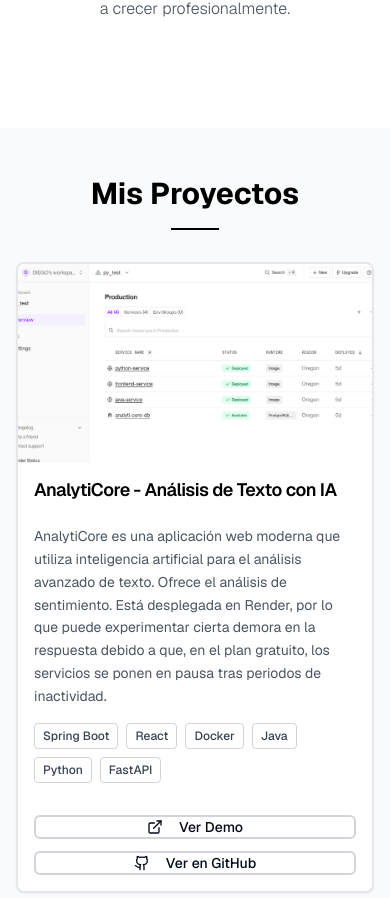
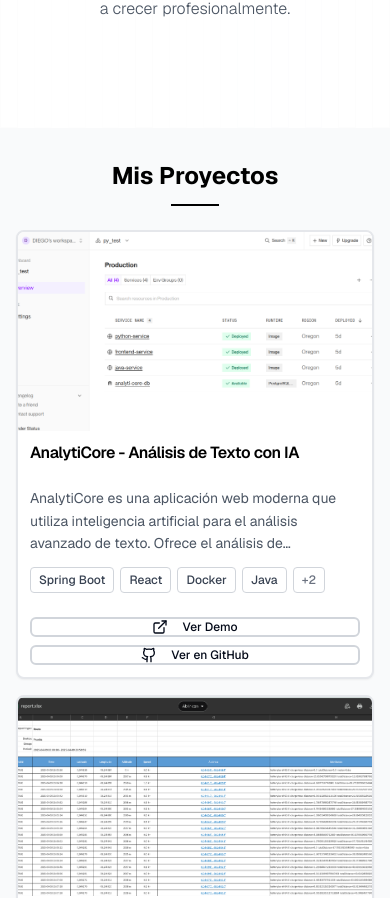
Before and after one commit to DiegoSteven/Portafolio, a Next.js app: page / in a window 390 px wide. Shown: the part 5572-6470 px from the top of the page. Built offline with nearby package versions, Linux system fonts and the light colour scheme.

Commit message:
Correciones finales

```diff
--- a/components/hero-section.tsx
+++ b/components/hero-section.tsx
@@ -111,6 +111,8 @@ export function HeroSection() {
               <a
                 key={label}
                 href={href}
+                target="_blank"
+                rel="noopener noreferrer"
                 className="w-12 h-12 border-2 border-gray-300 rounded-full flex items-center justify-center text-gray-600 hover:border-black hover:text-black transition-all duration-300 transform hover:scale-110 hover:rotate-12 group relative"
                 aria-label={label}
                 style={{ animationDelay: `${index * 100}ms` }}
--- a/components/projects-section.tsx
+++ b/components/projects-section.tsx
@@ -16,23 +16,35 @@ interface Project {
 
 export function ProjectsSection() {
   const [isVisible, setIsVisible] = useState(false)
+  const [isMobile, setIsMobile] = useState(false)
   const sectionRef = useRef<HTMLElement>(null)
 
   useEffect(() => {
+    // Check if mobile for performance optimization
+    const checkMobile = () => {
+      setIsMobile(window.innerWidth < 768)
+    }
+
+    checkMobile()
+    window.addEventListener('resize', checkMobile)
+
     const observer = new IntersectionObserver(
       ([entry]) => {
         if (entry.isIntersecting) {
           setIsVisible(true)
         }
       },
-      { threshold: 0.3 },
+      { threshold: 0.1 }, // Reduced threshold for faster trigger
     )
 
     if (sectionRef.current) {
       observer.observe(sectionRef.current)
     }
 
-    return () => observer.disconnect()
+    return () => {
+      observer.disconnect()
+      window.removeEventListener('resize', checkMobile)
+    }
   }, [])
 
   const allProjects: Project[] = [
@@ -73,68 +85,78 @@ export function ProjectsSection() {
 
   const projects = allProjects.slice(0, 4)
 
+  // Optimized animation duration for mobile
+  const animationDuration = isMobile ? "300" : "1000"
+  const animationDelay = isMobile ? "100" : "200"
+
   return (
-    <section ref={sectionRef} id="proyectos" className="py-12 sm:py-16 lg:py-20 bg-gray-50 relative overflow-hidden">
-      {/* Animated background elements - hidden on mobile */}
-      <div className="hidden md:block absolute top-10 left-10 w-32 h-32 border border-gray-200 rotate-12 animate-spin-slow opacity-20"></div>
-      <div className="hidden md:block absolute bottom-10 right-10 w-24 h-24 border border-gray-300 -rotate-12 animate-float opacity-30"></div>
+    <section ref={sectionRef} id="proyectos" className="py-8 sm:py-12 lg:py-16 bg-gray-50 relative overflow-hidden">
+      {/* Animated background elements - completely hidden on mobile for performance */}
+      <div className="hidden lg:block absolute top-10 left-10 w-32 h-32 border border-gray-200 rotate-12 animate-spin-slow opacity-20"></div>
+      <div className="hidden lg:block absolute bottom-10 right-10 w-24 h-24 border border-gray-300 -rotate-12 animate-float opacity-30"></div>
 
       <div className="container mx-auto px-4 sm:px-6">
         <div className="max-w-6xl mx-auto">
-          {/* Section Title */}
+          {/* Section Title - Simplified for mobile */}
           <div
-            className={`text-center mb-8 sm:mb-12 lg:mb-16 transform transition-all duration-1000 ${
-              isVisible ? "translate-y-0 opacity-100" : "translate-y-10 opacity-0"
+            className={`text-center mb-6 sm:mb-8 lg:mb-12 transform transition-all duration-${animationDuration} ${
+              isVisible ? "translate-y-0 opacity-100" : "translate-y-5 opacity-0"
             }`}
           >
             <div className="inline-block">
-              <h2 className="text-3xl sm:text-4xl lg:text-5xl font-bold text-black mb-4 relative">
+              <h2 className="text-2xl sm:text-3xl lg:text-4xl font-bold text-black mb-3 sm:mb-4 relative">
                 Mis Proyectos
-                <div className="absolute -top-2 -right-2 w-2 h-2 sm:w-3 sm:h-3 bg-black rounded-full animate-ping"></div>
+                {!isMobile && (
+                  <div className="absolute -top-2 -right-2 w-2 h-2 sm:w-3 sm:h-3 bg-black rounded-full animate-ping"></div>
+                )}
               </h2>
               <div
-                className={`w-12 sm:w-16 h-0.5 bg-black mx-auto transition-all duration-1000 delay-300 ${
+                className={`w-12 sm:w-16 h-0.5 bg-black mx-auto transition-all duration-${animationDuration} delay-150 ${
                   isVisible ? "scale-x-100" : "scale-x-0"
                 }`}
               ></div>
             </div>
           </div>
 
-          {/* Projects Grid - Responsive */}
-          <div className="grid grid-cols-1 sm:grid-cols-1 lg:grid-cols-2 gap-6 sm:gap-8">
+          {/* Projects Grid - Optimized for mobile */}
+          <div className="grid grid-cols-1 lg:grid-cols-2 gap-4 sm:gap-6 lg:gap-8">
             {projects.map((project, index) => (
               <Card
                 key={index}
-                className={`border-2 border-gray-200 hover:border-black transition-all duration-500 group overflow-hidden transform hover:scale-105 hover:shadow-xl ${
-                  isVisible ? "translate-y-0 opacity-100" : "translate-y-10 opacity-0"
+                className={`border-2 border-gray-200 hover:border-black transition-all duration-300 group overflow-hidden transform hover:scale-105 hover:shadow-lg ${
+                  isVisible ? "translate-y-0 opacity-100" : "translate-y-5 opacity-0"
                 }`}
-                style={{ transitionDelay: `${700 + index * 200}ms` }}
+                style={{
+                  transitionDelay: isMobile ? `${100 + index * 50}ms` : `${300 + index * 150}ms`,
+                  transitionDuration: isMobile ? '300ms' : '500ms'
+                }}
               >
-                {/* Image Container - Responsive */}
+                {/* Image Container - Optimized for mobile */}
                 <div className="relative w-full overflow-hidden" style={{ paddingBottom: "56.25%" }}>
                   <img
                     src={project.image}
                     alt={project.title}
-                    className="absolute top-0 left-0 w-full h-full object-cover group-hover:scale-110 transition-transform duration-700"
+                    className="absolute top-0 left-0 w-full h-full object-cover transition-transform duration-500 group-hover:scale-105"
                     loading="lazy"
+                    decoding="async"
                   />
                 </div>
 
-                <CardHeader className="px-4 sm:px-6 pt-4 sm:pt-6">
-                  <CardTitle className="text-black text-lg sm:text-xl leading-tight">
+                <CardHeader className="px-3 sm:px-4 lg:px-6 pt-3 sm:pt-4 lg:pt-6">
+                  <CardTitle className="text-black text-base sm:text-lg lg:text-xl leading-tight">
                     {project.title}
                   </CardTitle>
                 </CardHeader>
 
-                <CardContent className="px-4 sm:px-6 pb-4 sm:pb-6 space-y-4">
-                  {/* Description - Responsive text */}
-                  <p className="text-gray-600 leading-relaxed text-sm sm:text-base">
+                <CardContent className="px-3 sm:px-4 lg:px-6 pb-3 sm:pb-4 lg:pb-6 space-y-3 sm:space-y-4">
+                  {/* Description - Optimized for mobile */}
+                  <p className="text-gray-600 leading-relaxed text-sm sm:text-base line-clamp-3 sm:line-clamp-none">
                     {project.description}
                   </p>
 
-                  {/* Technologies - Responsive grid */}
-                  <div className="flex flex-wrap gap-2">
-                    {project.technologies.map((tech) => (
+                  {/* Technologies - Optimized grid */}
+                  <div className="flex flex-wrap gap-1.5 sm:gap-2">
+                    {project.technologies.slice(0, isMobile ? 4 : 6).map((tech) => (
                       <span
                         key={tech}
                         className="px-2 sm:px-3 py-1 border border-gray-300 text-xs text-gray-700 font-medium rounded"
@@ -142,20 +164,25 @@ export function ProjectsSection() {
                         {tech}
                       </span>
                     ))}
+                    {isMobile && project.technologies.length > 4 && (
+                      <span className="px-2 py-1 border border-gray-300 text-xs text-gray-500 font-medium rounded">
+                        +{project.technologies.length - 4}
+                      </span>
+                    )}
                   </div>
 
-                  {/* Buttons - Responsive layout */}
-                  <div className="flex flex-col sm:flex-row gap-3 pt-4">
+                  {/* Buttons - Optimized for mobile */}
+                  <div className="flex flex-col sm:flex-row gap-2 sm:gap-3 pt-3 sm:pt-4">
                     {/* Live Demo Button */}
                     {project.liveUrl && (
                       <Button
                         size="sm"
                         variant="outline"
-                        className="flex-1 border-2 border-gray-300 hover:border-black hover:bg-black hover:text-white bg-transparent text-sm"
+                        className="flex-1 border-2 border-gray-300 hover:border-black hover:bg-black hover:text-white bg-transparent text-xs sm:text-sm"
                         asChild
                       >
                         <a href={project.liveUrl} target="_blank" rel="noopener noreferrer">
-                          <ExternalLink size={16} className="mr-2" />
+                          <ExternalLink size={14} className="mr-1.5 sm:mr-2" />
                           Ver Demo
                         </a>
                       </Button>
@@ -165,11 +192,11 @@ export function ProjectsSection() {
                     <Button
                       size="sm"
                       variant="outline"
-                      className="flex-1 border-2 border-gray-300 hover:border-black hover:bg-black hover:text-white bg-transparent text-sm"
+                      className="flex-1 border-2 border-gray-300 hover:border-black hover:bg-black hover:text-white bg-transparent text-xs sm:text-sm"
                       asChild
                     >
                       <a href={project.githubUrl} target="_blank" rel="noopener noreferrer">
-                        <Github size={16} className="mr-2" />
+                        <Github size={14} className="mr-1.5 sm:mr-2" />
                         Ver en GitHub
                       </a>
                     </Button>
```
Also changed, not shown: components/footer.tsx (+18 -8 lines).
